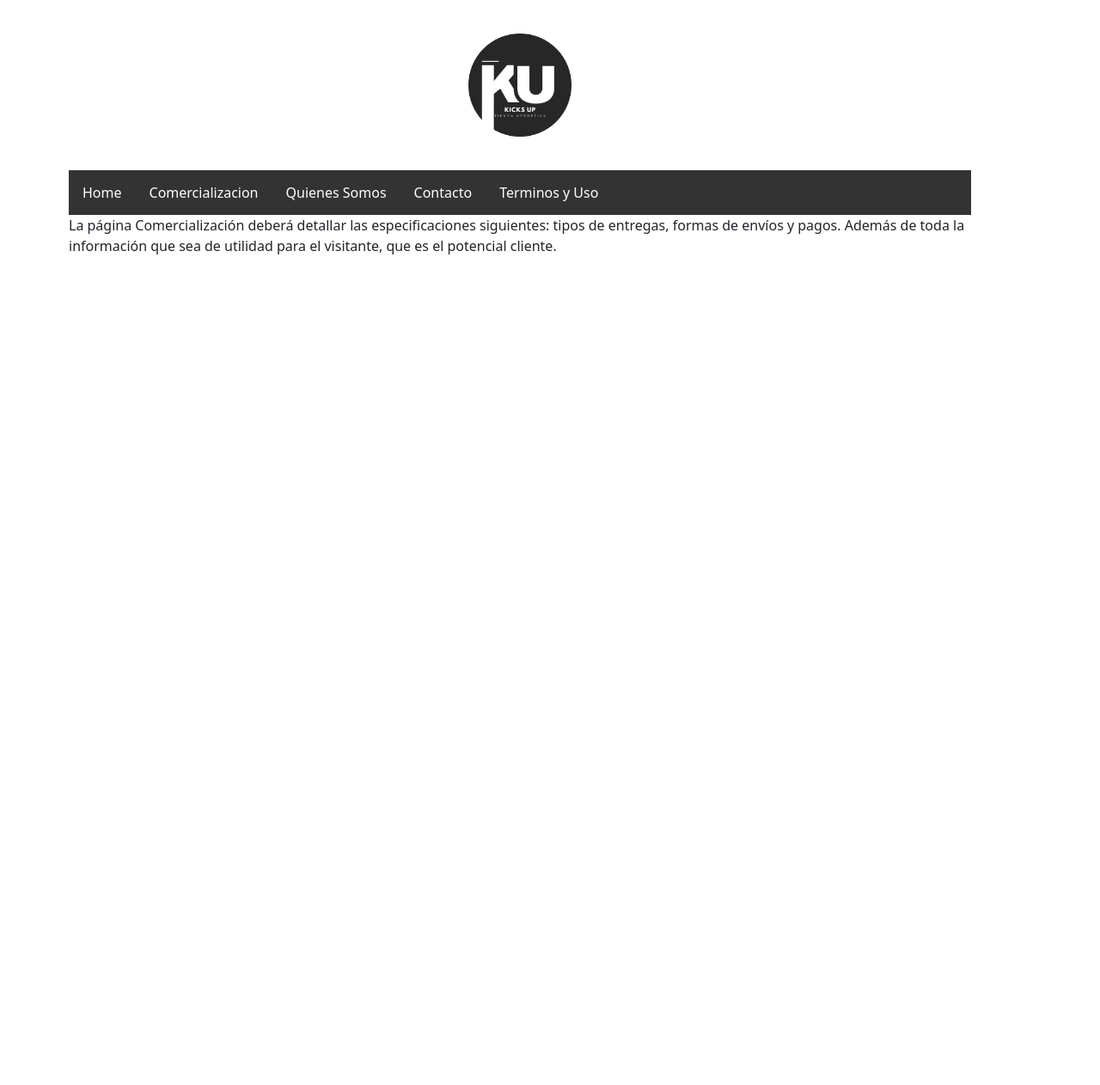
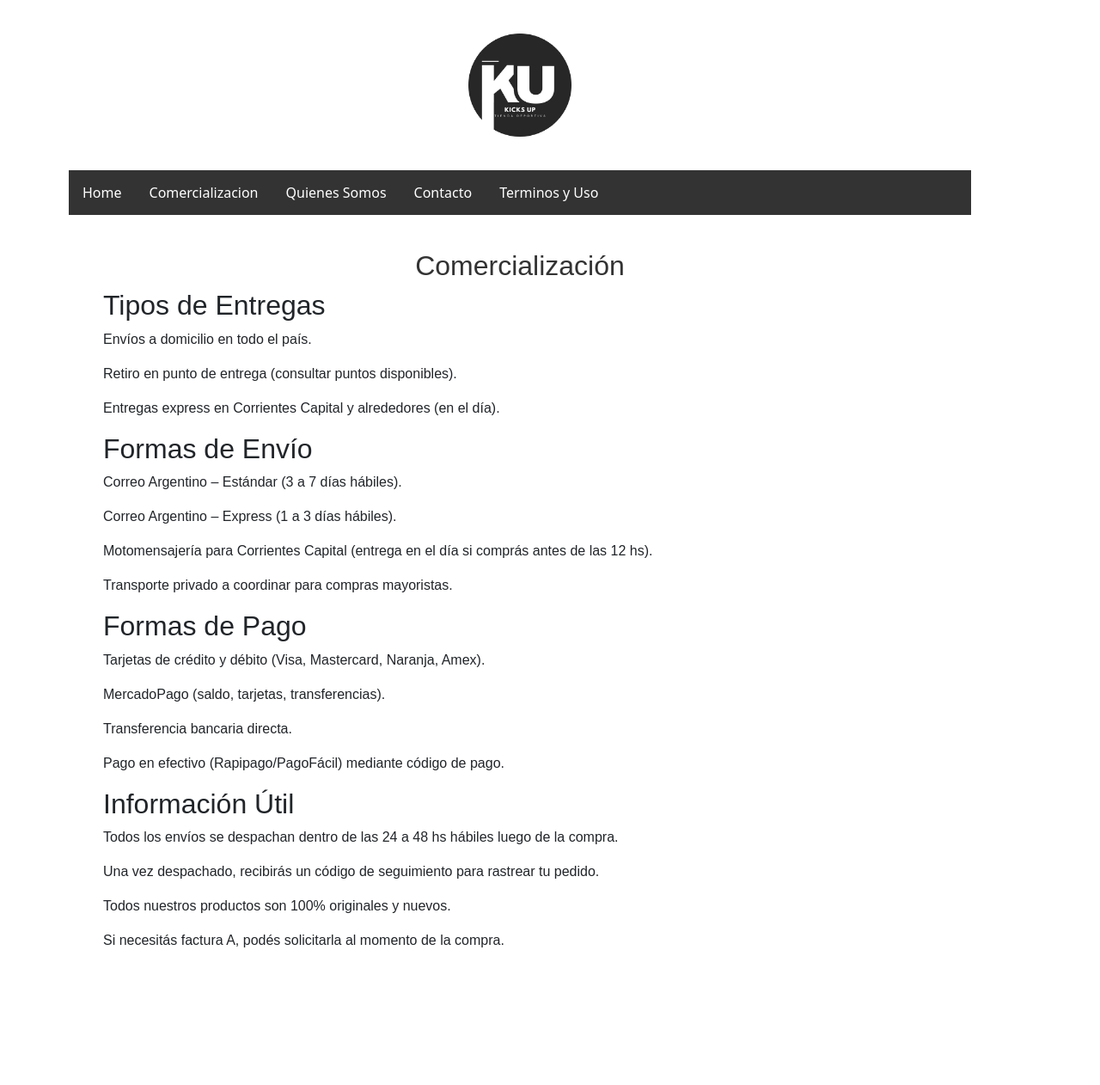
Before and after one commit to Doratar/escobar-lezcano, a CodeIgniter 4 app: the page made by app/Views/comercializacion.php in a window 1280 px wide. Shown: the whole page at 86% size. Before the commit the page ends 296 px from the top, so only its background shows below. Run offline with PHP 8.4 and a stand-in for CodeIgniter, Linux system fonts and the light colour scheme; the template is opened without the code that fills it, so the values that code supplies are empty; some libraries are stand-ins or nearby versions.

Commit message:
comercializacion y nosotros

```diff
--- a/app/Views/comercializacion.php
+++ b/app/Views/comercializacion.php
@@ -1,7 +1,29 @@
 <?php include('app/Views/header.php'); ?>
-<body>
-    <p>La página Comercialización deberá detallar las especificaciones siguientes: tipos
-de entregas, formas de envíos y pagos. Además de toda la información que sea
-de utilidad para el visitante, que es el potencial cliente.</p>
-</body>
-</html>
+<section id="comercializacion" style="padding: 40px; font-family: Arial, sans-serif;">
+  <h1>Comercialización</h1>
+
+  <h2>Tipos de Entregas</h2>
+    <p>Envíos a domicilio en todo el país.</p>
+    <p>Retiro en punto de entrega (consultar puntos disponibles).</p>
+    <p>Entregas express en Corrientes Capital y alrededores (en el día).</p>
+
+  <h2>Formas de Envío</h2>
+    <p>Correo Argentino – Estándar (3 a 7 días hábiles).</p>
+    <p>Correo Argentino – Express (1 a 3 días hábiles).</p>
+    <p>Motomensajería para Corrientes Capital (entrega en el día si comprás antes de las 12 hs).</p>
+    <p>Transporte privado a coordinar para compras mayoristas.</p>
+
+
+  <h2>Formas de Pago</h2>
+    <p>Tarjetas de crédito y débito (Visa, Mastercard, Naranja, Amex).</p>
+    <p>MercadoPago (saldo, tarjetas, transferencias).</p>
+    <p>Transferencia bancaria directa.</p>
+    <p>Pago en efectivo (Rapipago/PagoFácil) mediante código de pago.</p>
+
+  <h2>Información Útil</h2>
+    <p>Todos los envíos se despachan dentro de las 24 a 48 hs hábiles luego de la compra.</p>
+    <p>Una vez despachado, recibirás un código de seguimiento para rastrear tu pedido.</p>
+    <p>Todos nuestros productos son 100% originales y nuevos.</p>
+    <p>Si necesitás factura A, podés solicitarla al momento de la compra.</p>
+
+</section>
--- a/assets/css/MiEstilo.css
+++ b/assets/css/MiEstilo.css
@@ -7,9 +7,11 @@ body {
   }
 
   h1 {
-    color: green;
+    font-size: 2em;
+    color: #333;
     text-align: center;
   }
+
 
   ul {
     list-style-type: none;
@@ -67,7 +69,7 @@ body {
   /* Create three equal columns that floats next to each other */
   .column {
     float: left;
-    width: 31%;
+    width: 30%;
     padding: 15px;
   }
 
```
Also changed, not shown: app/Views/nosotros.php (renamed from app/Views/terminos.php, +38 -4 lines).
